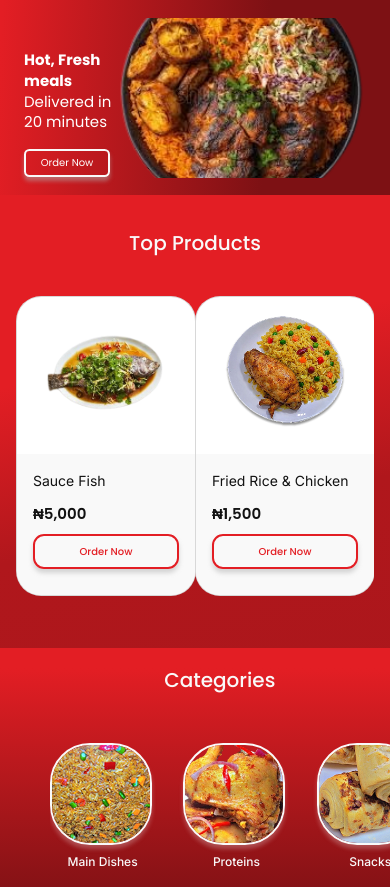
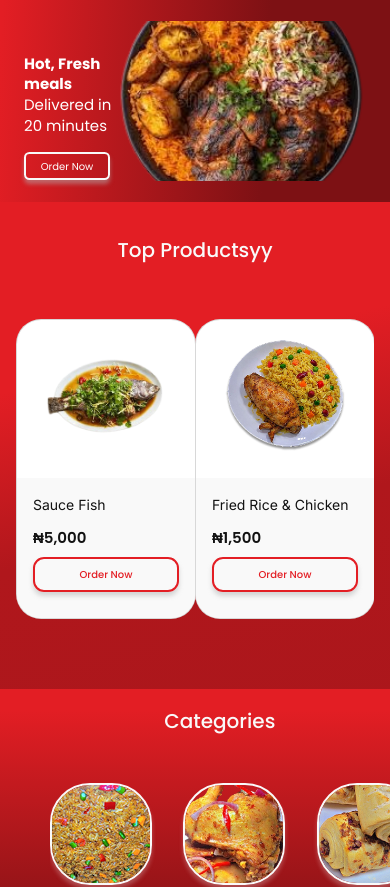
Before and after one commit to Havilah-Hills03/lescy-romeo-fast-food, a Next.js app: page / in a window 390 px wide. Shown: the top 887 px of the page. Built offline with nearby package versions, Linux system fonts and the light colour scheme.

Commit message:
updated the card width and height

```diff
--- a/app/Hero-page-sections/Top-Product.tsx
+++ b/app/Hero-page-sections/Top-Product.tsx
@@ -71,9 +71,9 @@ const TopProduct: React.FC = () => {
 
  >
   <h1 className="h1 text-center pt-12 font-medium text-[20px] lg:text-[35px] md:text-[35px]"
-  >Top Products</h1>
+  >Top Productsyy</h1>
      <div
-      className=" max-w-4xl lg:max-w-8xl  md:max-w-7xl  flex justify-center items-center h-[48vh] lg:h-screen px-1"
+      className=" max-w-4xl lg:max-w-8xl  md:max-w-7xl  flex justify-center items-center h-[52vh] lg:h-screen px-1"
 
     >
 
--- a/app/component/Hero-section.tsx
+++ b/app/component/Hero-section.tsx
@@ -27,7 +27,7 @@ const HeroSection: React.FC<HeroProps> = ({
 }) => {
   return (
     <section
-      className="flex  shrink-0 flex-row px-6   sm:px-12 lg:px-24 justify-between  items-center  mx-auto lg:h-[66vh] md:h-full h-[195px]  hero-com"
+      className="flex  shrink-0 flex-row px-6   sm:px-12 lg:px-24 justify-between  items-center  mx-auto lg:h-[66vh] md:h-full h-[202px]  hero-com"
       style={{
         background: 'linear-gradient(93.23deg, #E31E24 0.65%, #7D1114 67.91%)'
       }}
--- a/app/globals.css
+++ b/app/globals.css
@@ -85,10 +85,6 @@ nav li {
    .cat-pro-sec{
      padding-left: 3.1em
   }
-   .topProduct {
-   padding-left: 12px;
-   padding-right: 12px;
-  }
 }
 
 @media (max-width:350px) {
```
